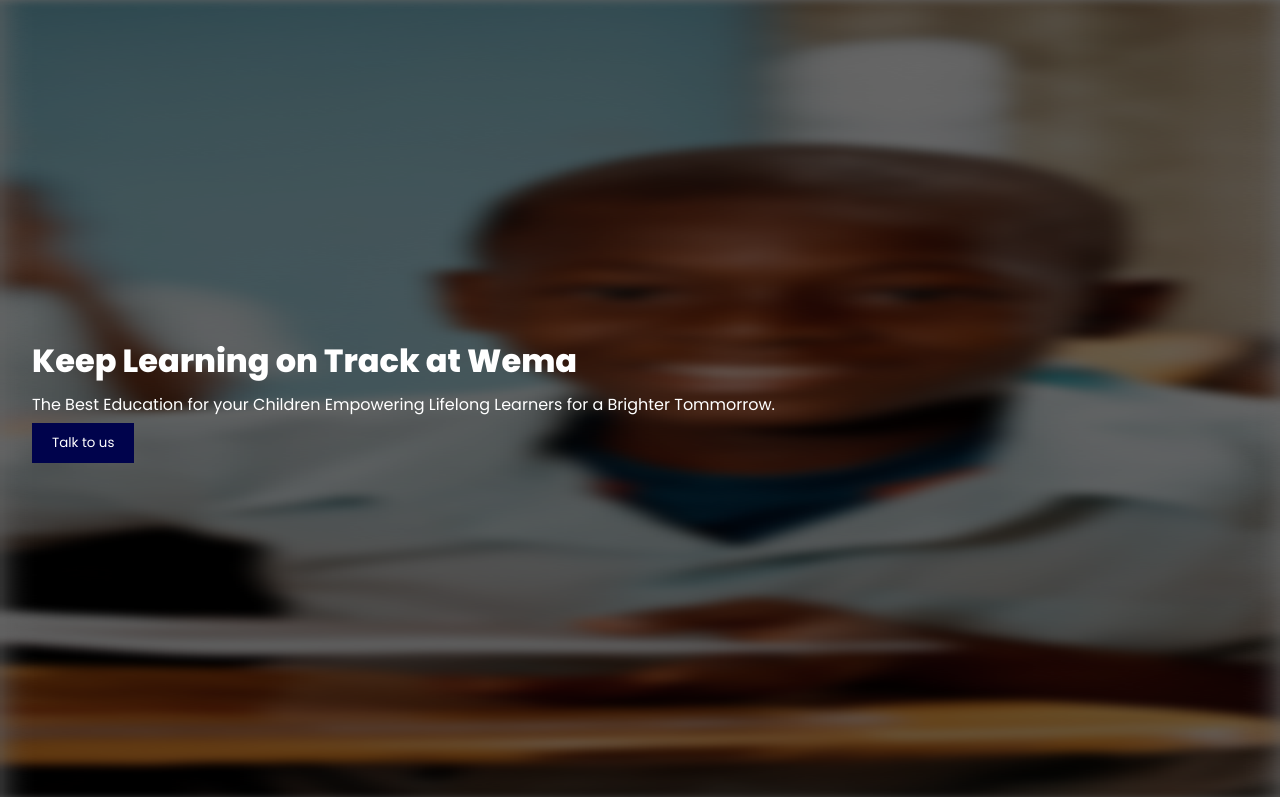
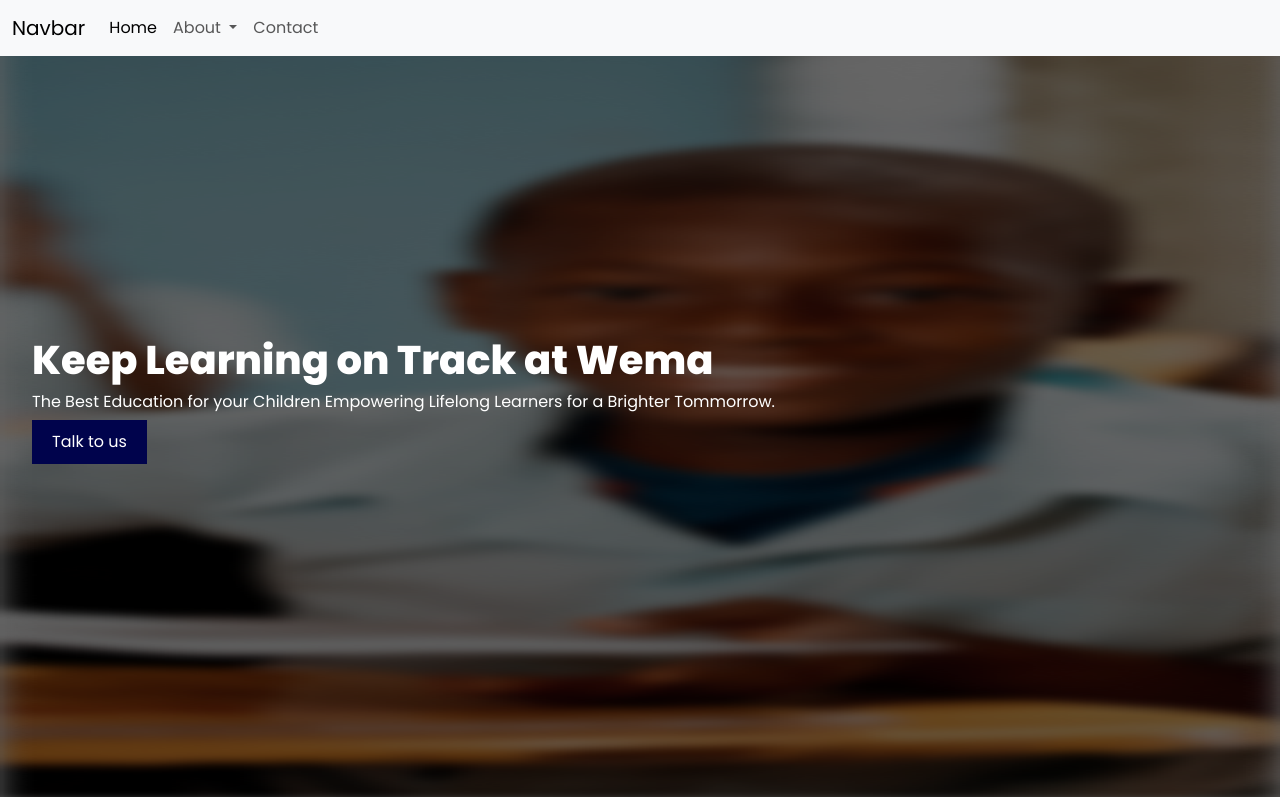
Before and after one commit to ra-y-oo/wema, a plain HTML site: page index.html in a window 1280 px wide. Shown: the top 797 px of the page. Drawn offline with nearby package versions, Linux system fonts and the light colour scheme.

Commit message:
Update index.html

```diff
--- a/index.html
+++ b/index.html
@@ -7,13 +7,40 @@
     <link rel="preconnect" href="https://fonts.googleapis.com">
     <link rel="preconnect" href="https://fonts.gstatic.com" crossorigin>
     <link href="https://fonts.googleapis.com/css2?family=Plus+Jakarta+Sans:wght@500;800&family=Poppins:wght@300;400;600;700;800&display=swap" rel="stylesheet">
+    <link href="https://cdn.jsdelivr.net/npm/bootstrap@5.3.1/dist/css/bootstrap.min.css" rel="stylesheet" integrity="sha384-4bw+/aepP/YC94hEpVNVgiZdgIC5+VKNBQNGCHeKRQN+PtmoHDEXuppvnDJzQIu9" crossorigin="anonymous">
+    <script src="https://cdn.jsdelivr.net/npm/bootstrap@5.3.1/dist/js/bootstrap.bundle.min.js" integrity="sha384-HwwvtgBNo3bZJJLYd8oVXjrBZt8cqVSpeBNS5n7C8IVInixGAoxmnlMuBnhbgrkm" crossorigin="anonymous" defer></script>
     <title>WEMA</title>
 </head>
 <body>
     <div class="top">
-        <div class="nav">
-
-        </div>
+        <nav class="fixed-top navbar navbar-expand-lg bg-body-tertiary ">
+            <div class="container-fluid">
+              <a class="navbar-brand" href="#">Navbar</a>
+              <button class="navbar-toggler" type="button" data-bs-toggle="collapse" data-bs-target="#navbarNavDropdown" aria-controls="navbarNavDropdown" aria-expanded="false" aria-label="Toggle navigation">
+                <span class="navbar-toggler-icon"></span>
+              </button>
+              <div class="collapse navbar-collapse" id="navbarNavDropdown">
+                <ul class="navbar-nav">
+                  <li class="nav-item">
+                    <a class="nav-link active" aria-current="page" href="#">Home</a>
+                  </li>
+                  <li class="nav-item dropdown">
+                    <a class="nav-link dropdown-toggle" href="#" role="button" data-bs-toggle="dropdown" aria-expanded="false">
+                      About
+                    </a>
+                    <ul class="dropdown-menu">
+                      <li><a class="dropdown-item" href="#">Action</a></li>
+                      <li><a class="dropdown-item" href="#">Another action</a></li>
+                      <li><a class="dropdown-item" href="#">Something else here</a></li>
+                    </ul>
+                  </li>
+                  <li class="nav-item">
+                    <a class="nav-link" href="#">Contact</a>
+                  </li>
+                </ul>
+              </div>
+            </div>
+          </nav>
     </div>
     <div class="bg">
         <img src="./img/bg.png" alt="">
```
